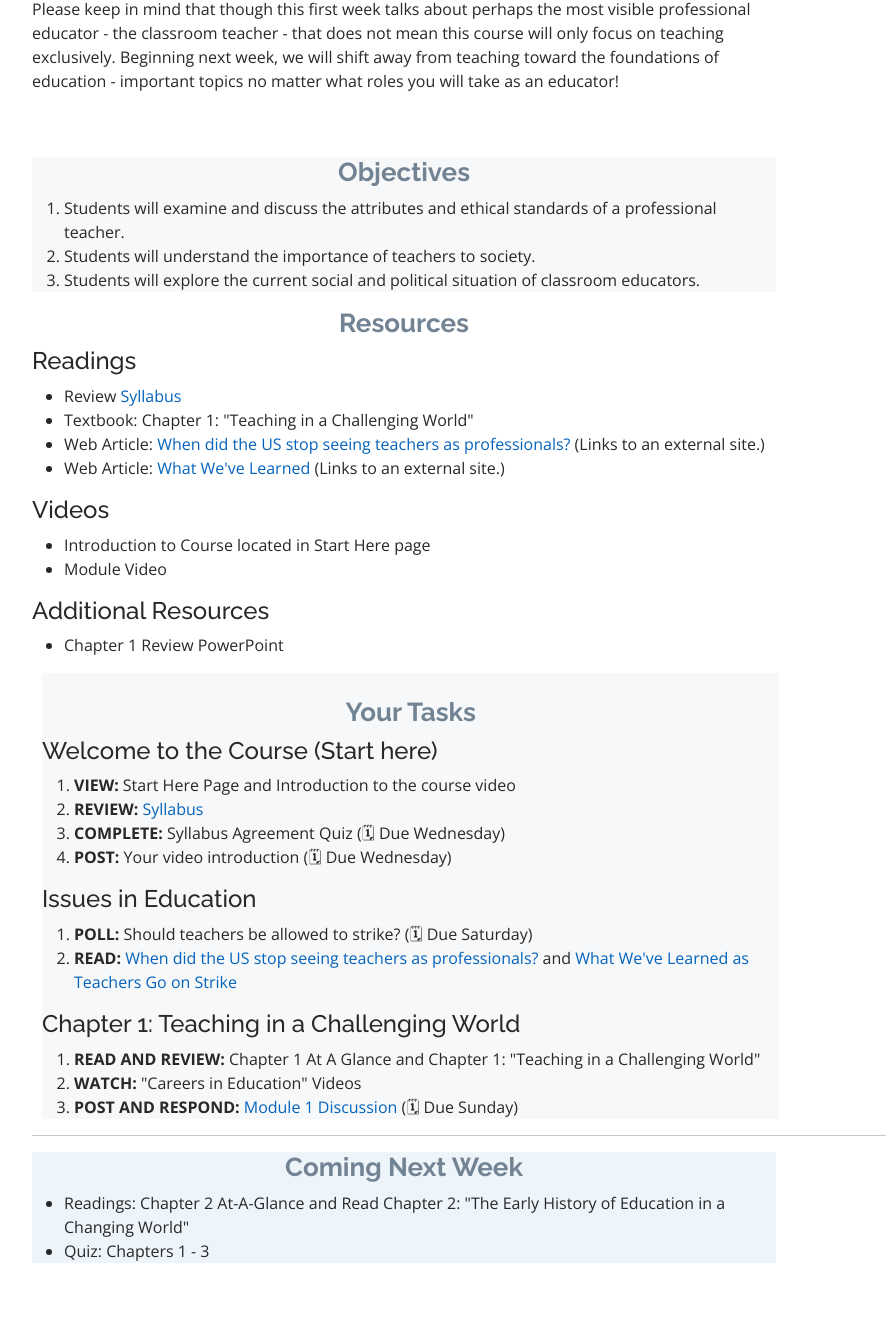
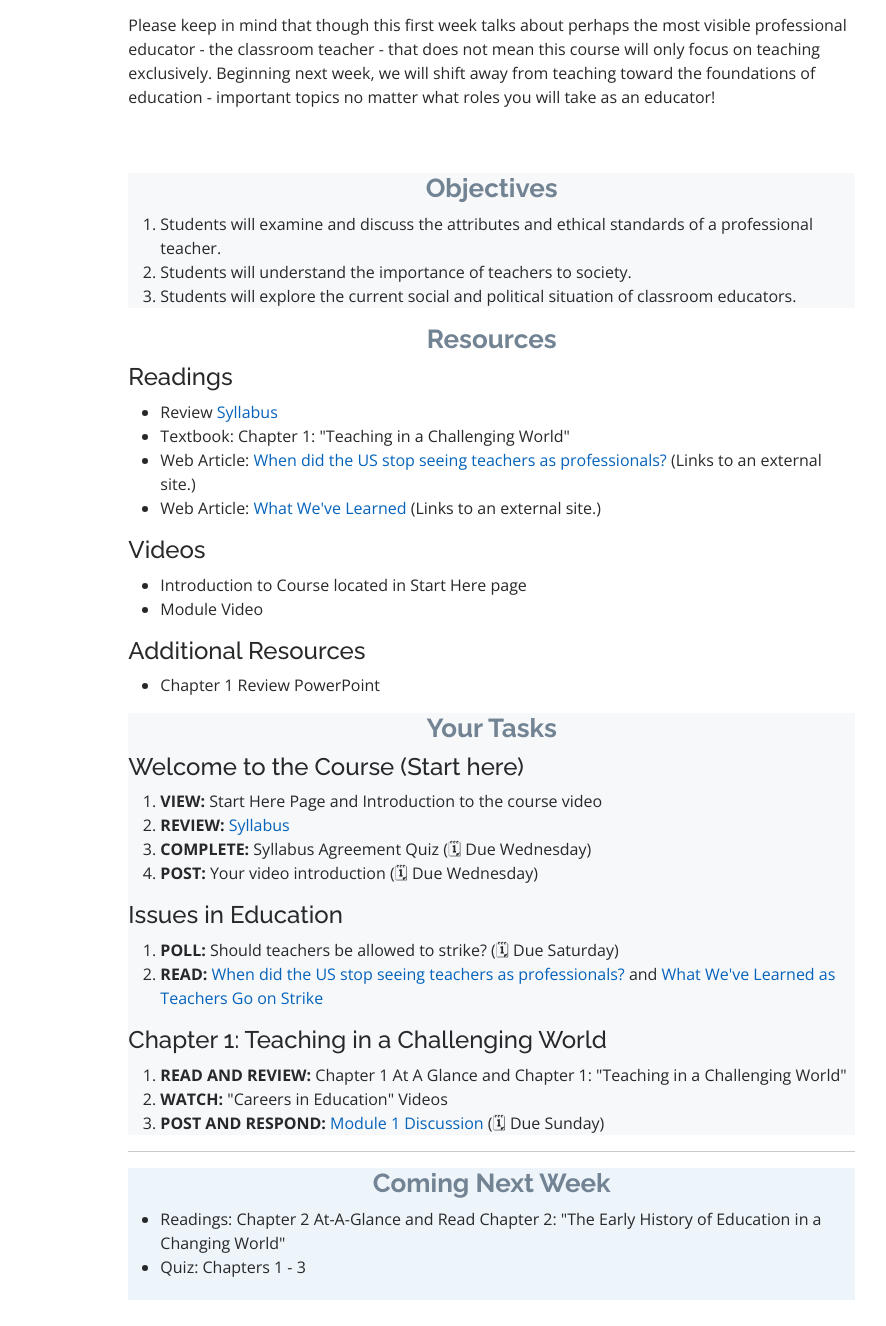
Before and after one commit to jameskrigney/index.html, a plain HTML site: page portfolio-details-coursedesign.html in a window 1280 px wide. Shown: the part 1134-2460 px from the top of the page, without its empty margins (100-986 px from the left). Drawn offline with nearby package versions, Linux system fonts and the light colour scheme.

Commit message:
Updated LMS module main page. Spacing issues fixed

```diff
--- a/portfolio-details-coursedesign.html
+++ b/portfolio-details-coursedesign.html
@@ -70,20 +70,21 @@
 
   <main id="main">
 
-       <!-- ======= About Section ======= -->
+  <!-- ======= Module Section ======= -->
   <section id="LMS-module" class="LMS-module">
-        <div class="container" data-aos="fade-up">
-          <!-- style="padding-left: 75px;" -->
+  <div class="container-fluid" data-aos="fade-up">
+    <!-- style="padding-left: 75px;"  ===== code for test borders ==== -->
+    <div class="row">
+      <div class="col-md-1">
+        <!--style="border: 5px solid red;" ===== code for test borders ==== -->
 
-            <div class="col-lg-8 pt-4 pt-lg-0 content">
+      </div>
+      <div class="col-lg-8 pt-4 pt-lg-0 content" style="padding-left:30px; padding-right: 30px;">
           <div class="section-title">
 
               <h1>Module 1 -- Week Overview</h1>
               <h2>Teaching in a Changing World</h2>
           </div>
-            </div>
-
-            <div class="col-lg-8 pt-4 pt-lg-0 content">
 
           <h3 style="text-align: center;">Welcome to Module 1</h3>
 
@@ -91,13 +92,15 @@
 
             <div style="text-align: center;"><iframe width="560" height="315" src="https://www.youtube.com/embed/ZAZRajq95Zw" title="Typecasting teachers: How media portrayals mirror public perception" frameborder="0" allow="accelerometer; autoplay; clipboard-write; encrypted-media; gyroscope; picture-in-picture" allowfullscreen></iframe></div>
 
-                <p><strong>
-                  As should be obvious in the above video, the portrayal of teachers in popular media has been less than flattering. In your K-12 experience, you likely interacted with dozens of teachers, most of whom (I hope) were great, and perhaps a few who were less than stellar. (I hope none of them were as bad as the character played by Cameron Diaz!)</strong>
+          <p>
+            <strong> As should be obvious in the above video, the portrayal of teachers in popular media has been less than flattering. In your K-12 experience, you likely interacted with dozens of teachers, most of whom (I hope) were great, and perhaps a few who were less than stellar. (I hope none of them were as bad as the character played by Cameron Diaz!)</strong>
           </p>
           <p>
             This first week will explore the profession of teaching. We'll explore questions such as, How do real teachers in the classroom react to an often difficult job? What trends are happening in teacher certification and retention? What types of demands are placed on teachers?
           </p>
+          <p>
             As in future modules, we'll begin by considering a controversy in education. In this case, we'll look at teacher strikes, why they happen, and whether or not they can lead to positive, long-lasting change. As in future modules, I've endeavored to find varied voices with contrasting perspectives. For example, see if you can identify which of the two articles comes from an organization skeptical of public education.
+          </p>
           <p>
             Then, your textbook will outline professional requirements for teachers, licensure, the market for teachers, and the importance of reflectivity. In the class discussion, you will have an opportunity to describe a memorable teacher as well as address the current controversy of whether or not teachers should be allowed to strike. Finally, running throughout all the modules, you will be introduced to faculty members in the College of Education.
           </p>
@@ -106,9 +109,8 @@
           </p>
           <br>
           <br>
-            </div>
 
-            <div class="col-lg-8 pt-4 pt-lg-0 content" style="background-color:#f7f8f9">
+        <div style="background-color:#f7f8f9">
             <div><h3 style="text-align: center;">Objectives</h3>
               <ol>
                 <li>Students will examine and discuss the attributes and ethical standards of a professional teacher.</li>
@@ -119,7 +121,7 @@
             </div>
         </div>
 
-            <div class="col-lg-8 pt-4 pt-lg-0 content">
+    <div>
         <h3 style="text-align: center;">Resources</h3>
           <h4>Readings</h4>
             <ul>
@@ -141,9 +143,8 @@
     </div>
 
 
-            <div style="padding-left: 10px;">
-                <div class="col-lg-8 pt-4 pt-lg-20 content" style="background-color:#f7f8f9;">
-
+    <div>
+          <div style="background-color:#f7f8f9;">
             <h3 style="text-align: center;">Your Tasks</h3>
               <h4>Welcome to the Course (Start here)</h4>
                 <ol>
@@ -169,7 +170,7 @@
           </div>
       </div>
             <hr>
-                  <div class="col-lg-8 pt-4 pt-lg-0 content" style="background-color:#0563bb12;">
+            <div style="background-color:#0563bb12; padding-bottom: 5px;">
               <h3 style="text-align: center;">Coming Next Week</h3>
                 <ul>
                     <li>Readings: Chapter 2 At-A-Glance and Read Chapter 2: "The Early History of Education in a Changing World"</li>
@@ -177,6 +178,10 @@
                 </ul>
           </div>
         </div>
+        </div>
+        </div>
+    </div>
+    </section>
 </main>
 
    <!-- ======= Footer ======= -->
```
Lines whose indentation alone changed are shown as unchanged.
